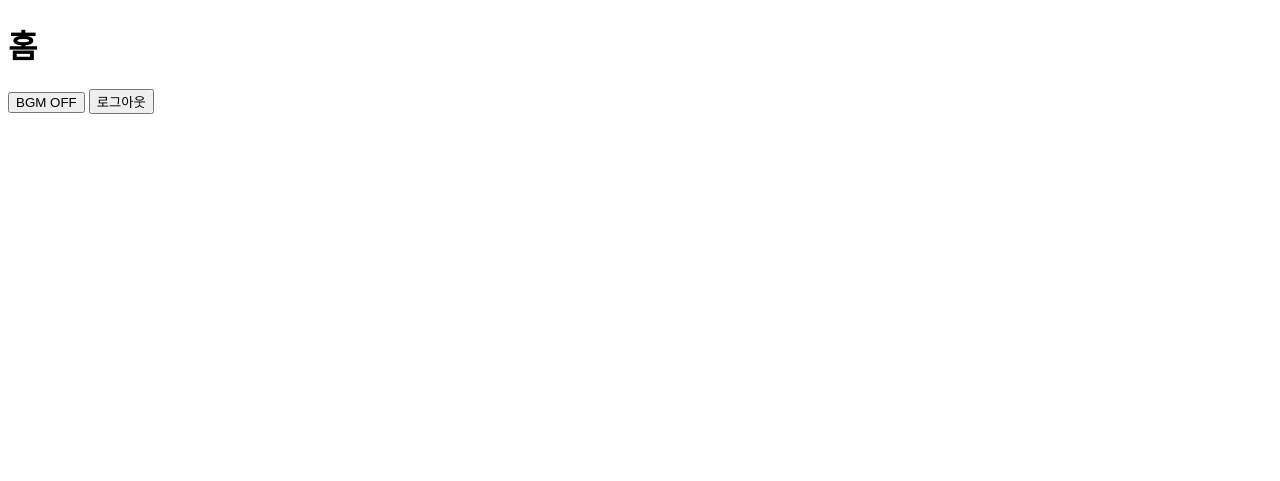
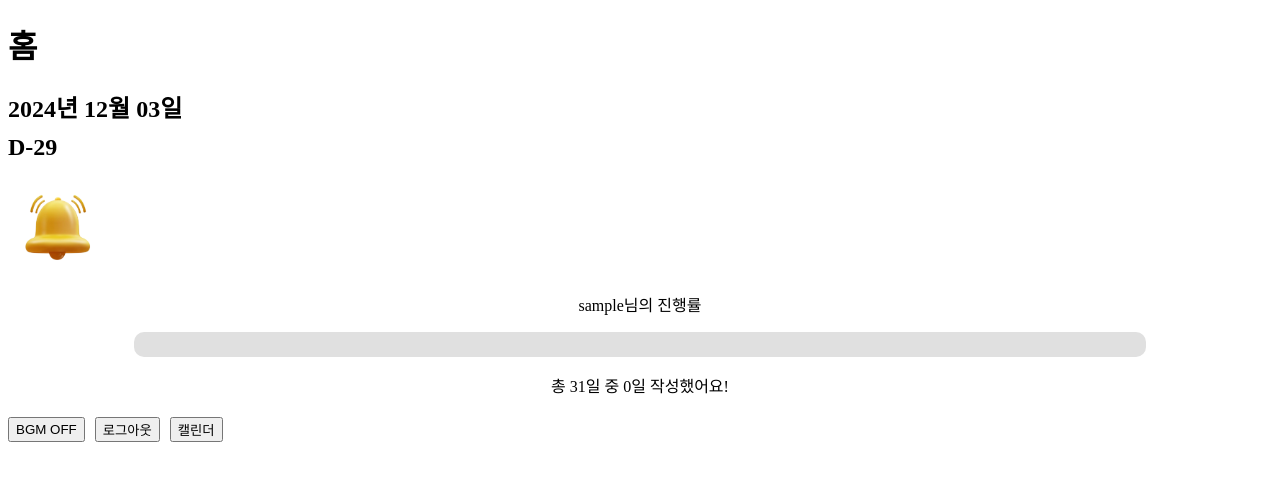
Before and after one commit to 2024-LINE4THON/DECEMO, a Django app: page /account/home/ in a window 1280 px wide. Shown: the top 481 px of the page. Run offline with Django 5.2, Linux system fonts and the light colour scheme; the visitor is signed in with stand-in values (Sample User, id 1); data that the repository does not hold is empty.

Commit message:
Feat: 홈 화면 날짜/진행률 추가

```diff
--- a/account/templates/home.html
+++ b/account/templates/home.html
@@ -30,13 +30,65 @@
 
         function updateButton() {
             const button = document.getElementById('bgmButton');
-            button.textContent = isPlaying ? "BGM OFF" : "BGM ON"; // 버튼 텍스트 변경
+            button.textContent = isPlaying ? "BGM OFF" : "BGM ON";
         }
     </script>
+    <style>
+        .date-text, .d-day-text {
+            font-size: 1.5em;
+            font-weight: bold;
+            margin: 10px 0;
+        }
+        .bell-image {
+            width: 100px;
+            height: auto;
+            margin-top: 20px;
+        }
+        .button-container {
+            margin-top: 20px;
+            display: flex;
+            gap: 10px;
+        }
+        .progress-container {
+            margin-top: 20px;
+            text-align: center;
+        }
+        .progress-bar {
+            width: 80%;
+            height: 25px;
+            background-color: #e0e0e0;
+            border-radius: 10px;
+            overflow: hidden;
+            margin: 10px auto;
+        }
+        .progress-bar-fill {
+            height: 100%;
+            background-color: #FFD739;
+            width: {{ progress_percentage }}%;
+        }
+    </style>
 </head>
 <body>
     <h1>홈</h1>
-    <button id="bgmButton" onclick="toggleBGM()">{{ isPlaying|yesno:"BGM OFF,BGM ON" }}</button>
-    <a href="{% url 'logout' %}"><button>로그아웃</button></a>
+    <p class="date-text">{{ today|date:"Y년 m월 d일" }}</p>
+    <p class="d-day-text">D-{{ d_day }}</p>
+
+    <a href="{% url 'question_detail' today.day %}">
+        <img src="{% static 'images/bell_main.png' %}" alt="벨 이미지" class="bell-image">
+    </a>
+
+    <div class="progress-container">
+        <p>{{ username }}님의 진행률</p>
+        <div class="progress-bar">
+            <div class="progress-bar-fill"></div>
+        </div>
+        <p>총 {{ total_questions }}일 중 {{ answered_count }}일 작성했어요!</p>
+    </div>
+
+    <div class="button-container">
+        <button id="bgmButton" onclick="toggleBGM()">{{ isPlaying|yesno:"BGM OFF,BGM ON" }}</button>
+        <a href="{% url 'logout' %}"><button>로그아웃</button></a>
+        <a href="{% url 'calendar' %}"><button>캘린더</button></a>
+    </div>
 </body>
 </html>
--- a/account/views.py
+++ b/account/views.py
@@ -4,6 +4,8 @@ from django.contrib.auth.models import User
 from .forms import SignUpForm, LoginForm
 from django.http import JsonResponse
 from django.contrib.auth.decorators import login_required
+from datetime import datetime
+from question.models import Answer
 
 def signup(request):
     if request.method == 'POST':
@@ -49,8 +51,27 @@ def index(request):
 
 @login_required
 def home(request):
+    # 임의로 현재 날짜를 2024년 12월 3일로 설정
+    today = datetime(2024, 12, 3)
+    target_date = datetime(2025, 1, 1)
+    d_day = (target_date - today).days  # 남은 일수 계산
+
     is_playing = request.session.get('bgm_playing', True)  # 기본값 True로 설정
-    return render(request, 'home.html', {'isPlaying': is_playing})
+
+    # 사용자가 작성한 답변 개수
+    total_questions = 31
+    answered_count = Answer.objects.filter(user=request.user, question__date__month=12).count()
+    progress_percentage = (answered_count / total_questions) * 100
+
+    return render(request, 'home.html', {
+        'isPlaying': is_playing,
+        'today': today,
+        'd_day': d_day,
+        'answered_count': answered_count,
+        'total_questions': total_questions,
+        'progress_percentage': progress_percentage,
+        'username': request.user.username  # 사용자 이름 전달
+    })
 
 @login_required
 def toggle_bgm(request):
```
Also changed, not shown: account/static/images/bell_main.png (added).
